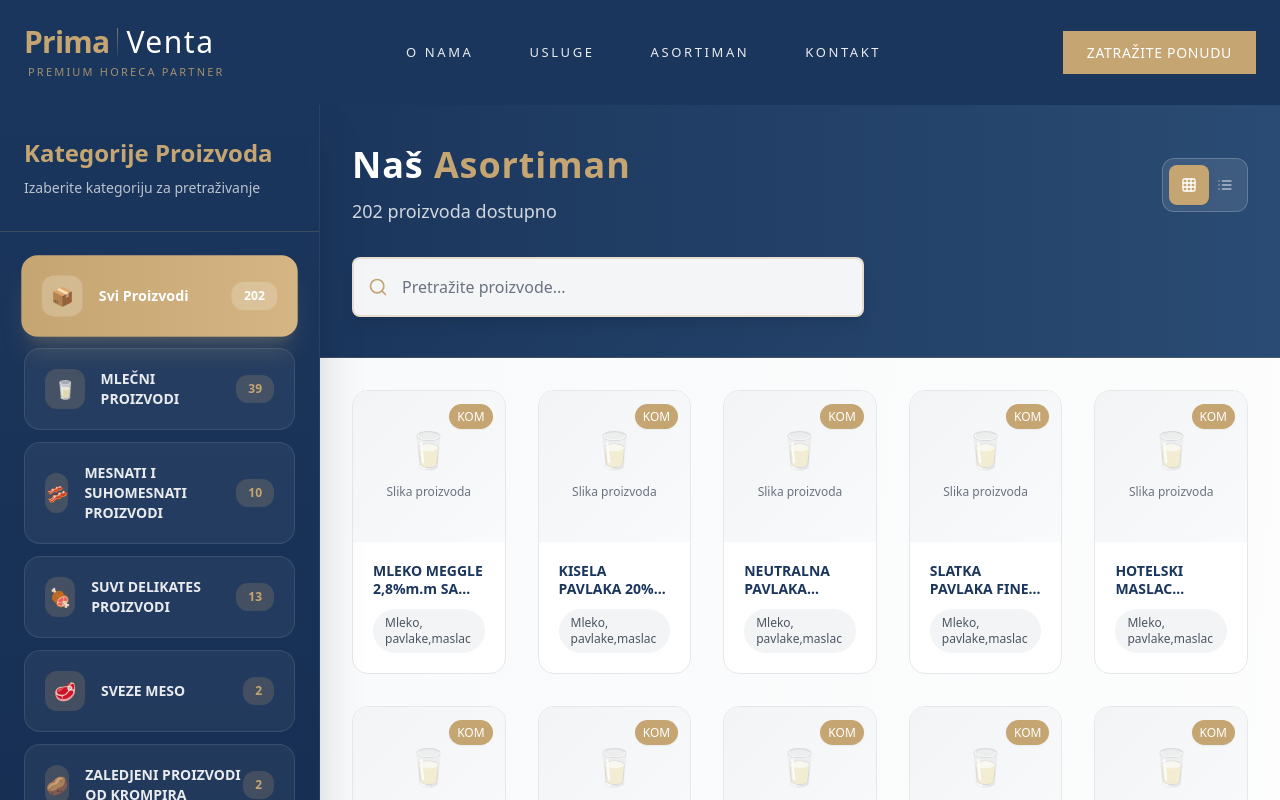
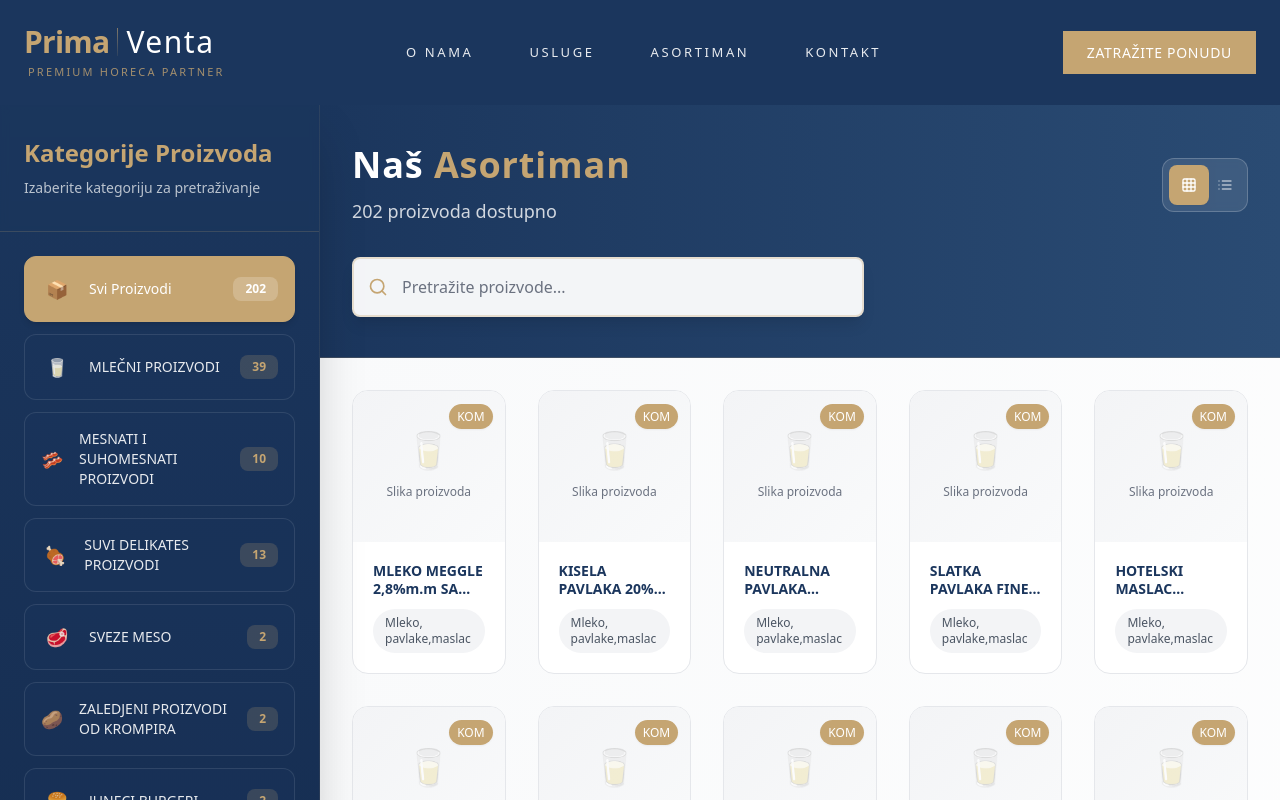
Before and after one commit to georgerokvich/new-primaventa, a Next.js app: page /asortiman in a window 1280 px wide. Shown: the top 800 px of the page. Built offline with nearby package versions, Linux system fonts and the light colour scheme; a web font is replaced by a local one.

Commit message:
Clean sidebar design: remove inconsistent glows and improve visual hierarchy

```diff
--- a/src/components/sections/product-catalog.tsx
+++ b/src/components/sections/product-catalog.tsx
@@ -99,30 +99,24 @@ export const ProductCatalog = () => {
               setSelectedCategory('all')
               setSelectedSubcategory('all')
             }}
-            className={`w-full group relative overflow-hidden rounded-2xl transition-all duration-300 ease-out ${
+            className={`w-full flex items-center justify-between p-4 rounded-xl transition-all duration-200 border ${
               selectedCategory === 'all'
-                ? 'bg-gradient-to-r from-[#C5A572] to-[#D4B583] text-white shadow-xl scale-[1.02] shadow-[#C5A572]/20'
-                : 'bg-white/5 text-white/90 hover:bg-white/10 hover:scale-[1.01] border border-white/10'
+                ? 'bg-[#C5A572] text-white border-[#C5A572] shadow-md'
+                : 'bg-[#1B365D]/30 text-white/90 hover:bg-[#C5A572]/10 border-white/10 hover:border-[#C5A572]/30'
             }`}
           >
-            <div className="flex items-center justify-between p-5">
             <div className="flex items-center gap-4">
-                <div className={`w-10 h-10 rounded-xl flex items-center justify-center ${
-                  selectedCategory === 'all'
-                    ? 'bg-white/20'
-                    : 'bg-[#C5A572]/20'
-                }`}>
+              <div className="w-8 h-8 flex items-center justify-center">
                 <span className="text-lg">📦</span>
               </div>
-                <span className="font-montserrat text-sm font-semibold">Svi Proizvodi</span>
+              <span className="font-montserrat text-sm font-medium">Svi Proizvodi</span>
             </div>
-              <div className={`px-3 py-1.5 rounded-xl text-xs font-bold ${
+            <div className={`px-3 py-1 rounded-lg text-xs font-semibold ${
               selectedCategory === 'all'
                 ? 'bg-white/20 text-white'
                 : 'bg-[#C5A572]/20 text-[#C5A572]'
             }`}>
               {getProductCount('all')}
-              </div>
             </div>
           </button>
 
@@ -139,38 +133,32 @@ export const ProductCatalog = () => {
                     setSelectedSubcategory('all')
                     toggleCategory(category.id)
                   }}
-                  className={`w-full group relative overflow-hidden rounded-2xl transition-all duration-300 ease-out ${
+                  className={`w-full flex items-center justify-between p-4 rounded-xl transition-all duration-200 border ${
                     isSelected
-                      ? 'bg-gradient-to-r from-[#C5A572] to-[#D4B583] text-white shadow-xl scale-[1.02] shadow-[#C5A572]/20'
-                      : 'bg-white/5 text-white/90 hover:bg-white/10 hover:scale-[1.01] border border-white/10'
+                      ? 'bg-[#C5A572] text-white border-[#C5A572] shadow-md'
+                      : 'bg-[#1B365D]/30 text-white/90 hover:bg-[#C5A572]/10 border-white/10 hover:border-[#C5A572]/30'
                   }`}
                 >
-                  <div className="flex items-center justify-between p-5">
                   <div className="flex items-center gap-4">
-                      <div className={`w-10 h-10 rounded-xl flex items-center justify-center ${
-                        isSelected
-                          ? 'bg-white/20'
-                          : 'bg-[#C5A572]/20'
-                      }`}>
+                    <div className="w-8 h-8 flex items-center justify-center">
                       <span className="text-lg">{category.icon}</span>
                     </div>
-                      <span className="font-montserrat text-sm font-semibold text-left">
+                    <span className="font-montserrat text-sm font-medium text-left">
                       {category.name}
                     </span>
                   </div>
-                    <div className={`px-3 py-1.5 rounded-xl text-xs font-bold ${
+                  <div className={`px-3 py-1 rounded-lg text-xs font-semibold ${
                     isSelected
                       ? 'bg-white/20 text-white'
                       : 'bg-[#C5A572]/20 text-[#C5A572]'
                   }`}>
                     {getProductCount(category.id)}
                   </div>
-                  </div>
                 </button>
 
                 {/* Subcategories */}
                 {category.subcategories && isExpanded && (
-                  <div className="ml-8 space-y-2 animate-fadeIn">
+                  <div className="ml-6 space-y-1 animate-fadeIn">
                     {category.subcategories.map((subcategory) => (
                       <button
                         key={subcategory}
@@ -178,17 +166,17 @@ export const ProductCatalog = () => {
                           setSelectedCategory(category.id)
                           setSelectedSubcategory(subcategory)
                         }}
-                        className={`w-full flex items-center justify-between p-4 rounded-xl text-left transition-all duration-200 ${
+                        className={`w-full flex items-center justify-between p-3 rounded-lg text-left transition-all duration-200 ${
                           selectedSubcategory === subcategory && selectedCategory === category.id
-                            ? 'bg-[#C5A572]/30 text-white border border-[#C5A572]/40'
-                            : 'text-white/70 hover:bg-white/5 hover:text-white/90 border border-transparent hover:border-white/10'
+                            ? 'bg-[#C5A572]/20 text-white border border-[#C5A572]/30'
+                            : 'text-white/70 hover:bg-white/5 hover:text-white/90'
                         }`}
                       >
-                        <span className="font-montserrat text-sm font-medium">{subcategory}</span>
-                        <div className={`px-2.5 py-1 rounded-lg text-xs font-semibold ${
+                        <span className="font-montserrat text-sm">{subcategory}</span>
+                        <div className={`px-2.5 py-1 rounded-md text-xs font-medium ${
                           selectedSubcategory === subcategory && selectedCategory === category.id
-                            ? 'bg-[#C5A572]/40 text-white'
-                            : 'bg-[#C5A572]/15 text-[#C5A572]'
+                            ? 'bg-[#C5A572]/30 text-white'
+                            : 'bg-white/10 text-white/60'
                         }`}>
                           {getProductCount(category.id, subcategory)}
                         </div>
```
Lines whose indentation alone changed are shown as unchanged.
